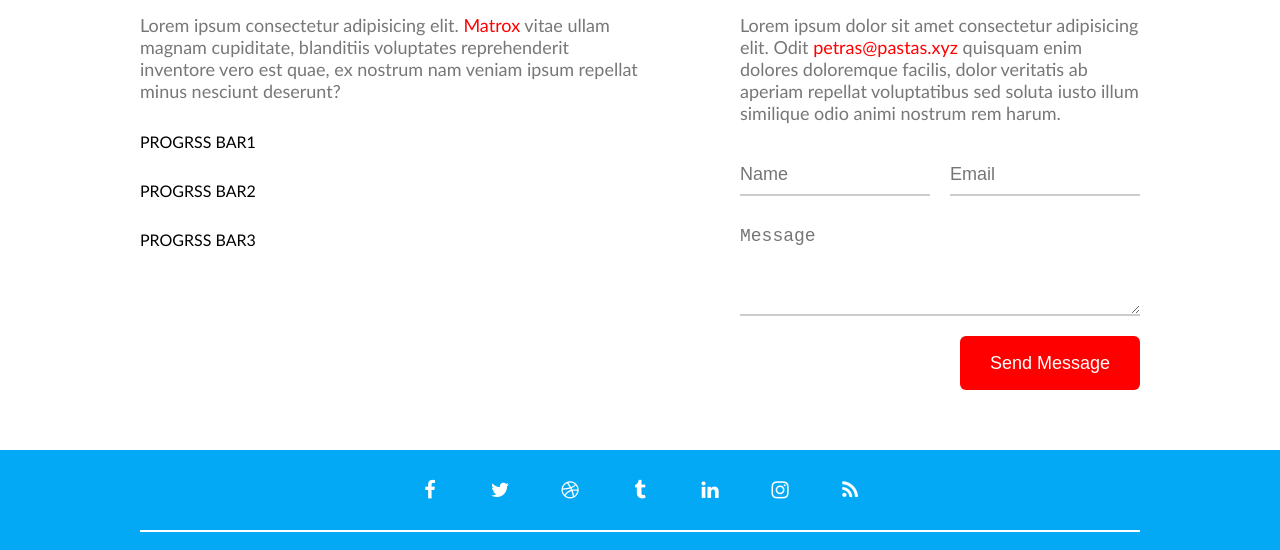
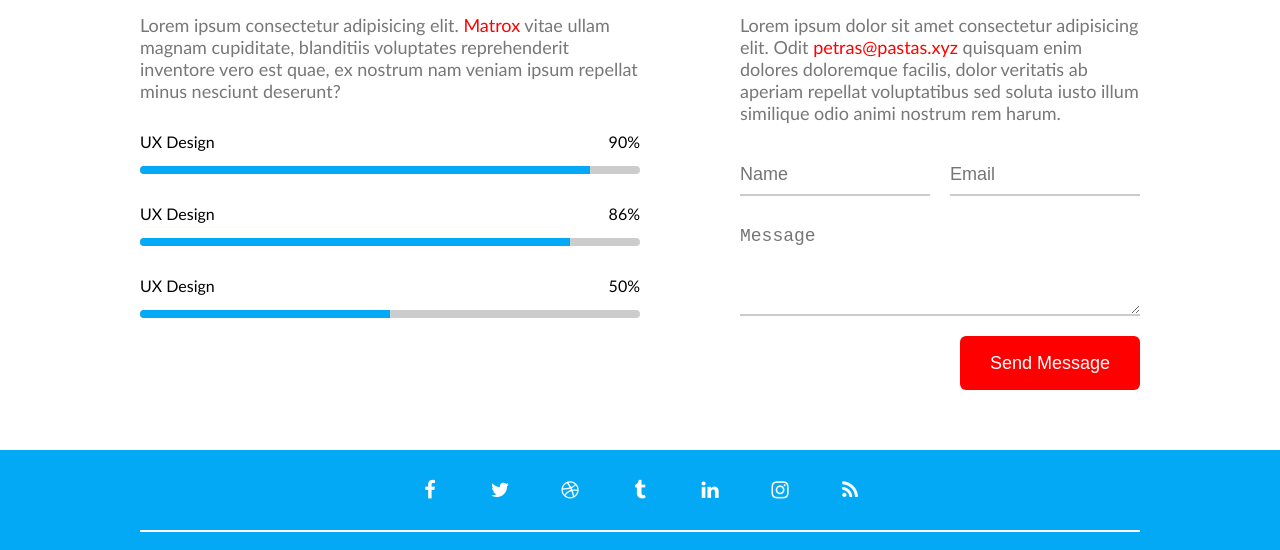
Before and after one commit to VilmaPetruskeviciene/5-comming_soon, a website: page index.html in a window 1280 px wide. Shown: the part 900-1450 px from the top of the page. Drawn offline with Linux system fonts and the light colour scheme.

Commit message:
progress bar

```diff
--- a/css/components/progress-bar.css
+++ b/css/components/progress-bar.css
@@ -0,0 +1,47 @@
+.progress-bar {
+    display: flex;
+    flex-direction: column;
+    gap: 15px;
+    width: 100%;
+}
+
+.progress-bar > .top {
+    display: flex;
+    justify-content: space-between;
+}
+
+.progress-bar > .top > .label {
+
+}
+
+.progress-bar > .top > .value {
+
+}
+
+.progress-bar > .bottom {
+    height: 8px;
+    background-color: #ccc;
+    border-radius: 40px;
+    overflow: hidden;
+}
+
+.progress-bar > .bottom > .bar {
+    width: 90%;
+    height: 100%;
+}
+
+.progress-bar > .bottom > .bar > .loader {
+    width: 100%;
+    height: 100%;
+    background-color: var(--main-color);
+    animation: loading 2s;
+}
+
+@keyframes loading {
+    0% {
+        width: 0%;
+    }
+    100% {
+        width: 100;
+    }
+}
--- a/index.html
+++ b/index.html
@@ -58,9 +58,39 @@
             <div class="column">
                 <h2 class="section-title">About startup</h2>
                 <p class="section-description">Lorem ipsum consectetur adipisicing elit. <a href="#">Matrox</a> vitae ullam magnam cupiditate, blanditiis voluptates reprehenderit inventore vero est quae, ex nostrum nam veniam ipsum repellat minus nesciunt deserunt?</p>
-                <div>PROGRSS BAR1</div>
-                <div>PROGRSS BAR2</div>
-                <div>PROGRSS BAR3</div>
+                <div class="progress-bar">
+                    <div class="top">
+                        <div class="label">UX Design</div>
+                        <div class="value">90%</div>
+                    </div>
+                    <div class="bottom">
+                        <div class="bar" style="width: 90%;">
+                            <div class="loader"></div>
+                        </div>
+                    </div>
+                </div>
+                <div class="progress-bar">
+                    <div class="top">
+                        <div class="label">UX Design</div>
+                        <div class="value">86%</div>
+                    </div>
+                    <div class="bottom">
+                        <div class="bar" style="width: 86%;">
+                            <div class="loader"></div>
+                        </div>
+                    </div>
+                </div>
+                <div class="progress-bar">
+                    <div class="top">
+                        <div class="label">UX Design</div>
+                        <div class="value">50%</div>
+                    </div>
+                    <div class="bottom">
+                        <div class="bar" style="width: 50%;">
+                            <div class="loader"></div>
+                        </div>
+                    </div>
+                </div>
             </div>
             <div class="column right-column">
                 <h2 class="section-title">Have any question?</h2>
```
